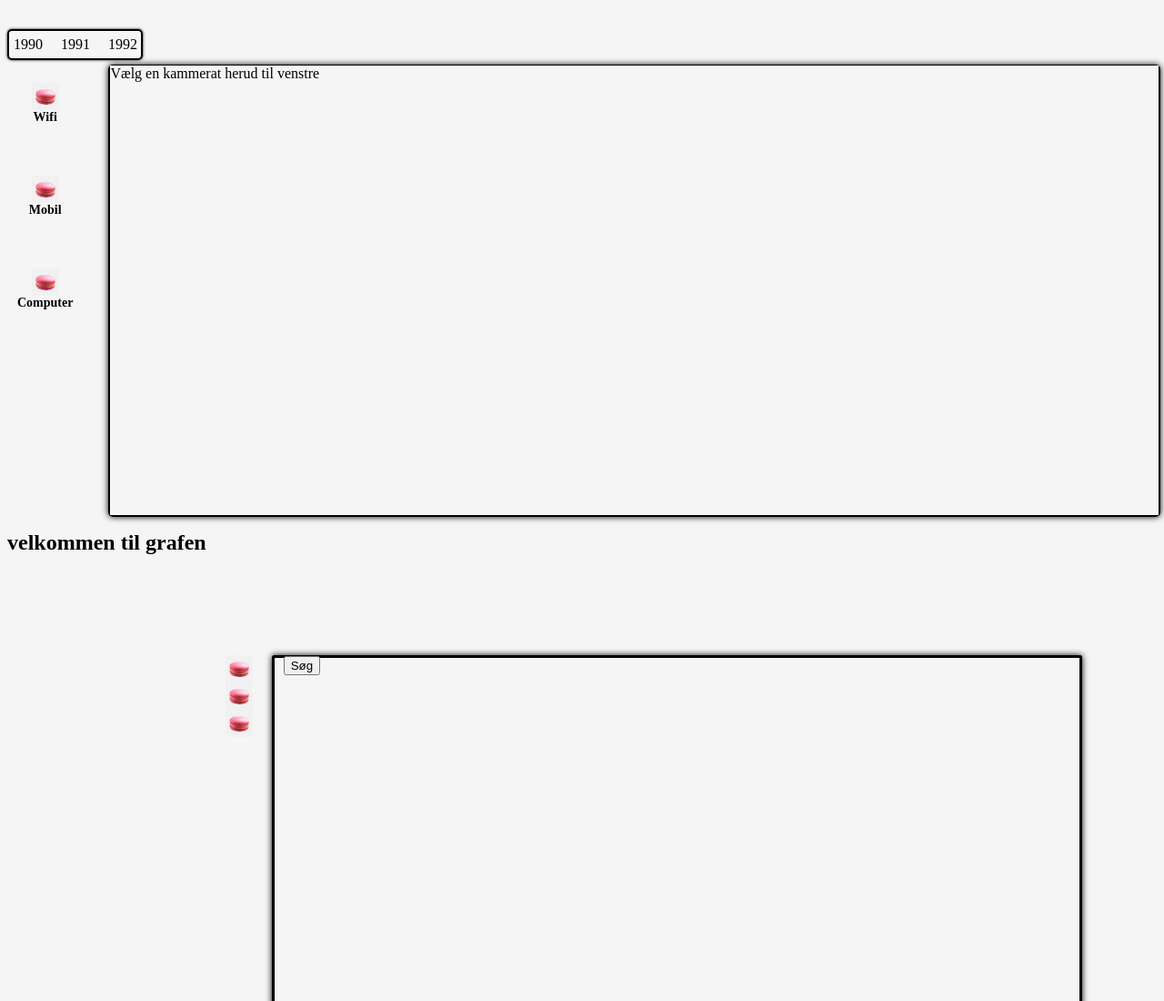
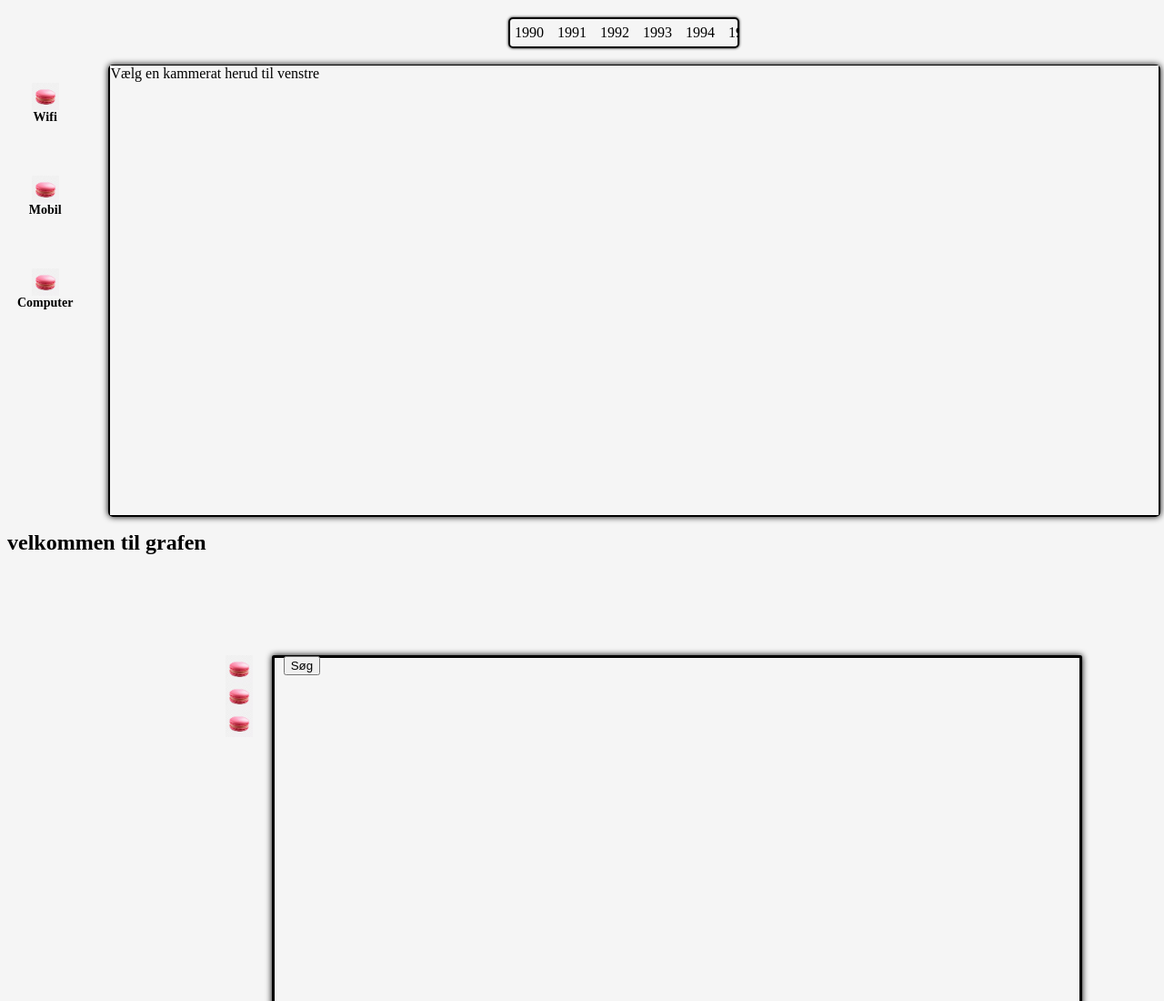
Before and after one commit to MohammadHHaj/Gruppe3-Projektopgave, a website: page frontend/index.html in a window 1280 px wide. Shown: the top 1100 px of the page at 91% size. Drawn offline with nearby package versions, Linux system fonts and the light colour scheme.

Commit message:
Jeg har lavet de anden sidste ændringer til year-wheel

```diff
--- a/frontend/index.html
+++ b/frontend/index.html
@@ -15,7 +15,7 @@
     <!--Hej-->
     <!--tidsvælger-->
     <div id="year-selector">
-      <div id="year" value="2019"></div>
+      <div id="year"></div>
       <!-- Acts as the container for the years -->
     </div>
 
--- a/frontend/styles.css
+++ b/frontend/styles.css
@@ -8,7 +8,7 @@ body {
   border-radius: 5px;
   border: black solid 2px;
   height: 30px;
-  width: 145px;
+  width: 250px;
   box-shadow: 0px 0px 3px black;
   margin-top: 32px;
   position: relative;
@@ -16,6 +16,8 @@ body {
   align-items: center;
   overflow-x: scroll;
   overflow-y: hidden;
+  left: 551px;
+  top: -13px;
 }
 
 #year-selector::-webkit-scrollbar {
@@ -24,7 +26,7 @@ body {
 
 #year {
   display: flex;
-  gap: 10px; /* Space between years */
+  gap: 5px; /* Space between years */
   white-space: nowrap;
 }
 
```
